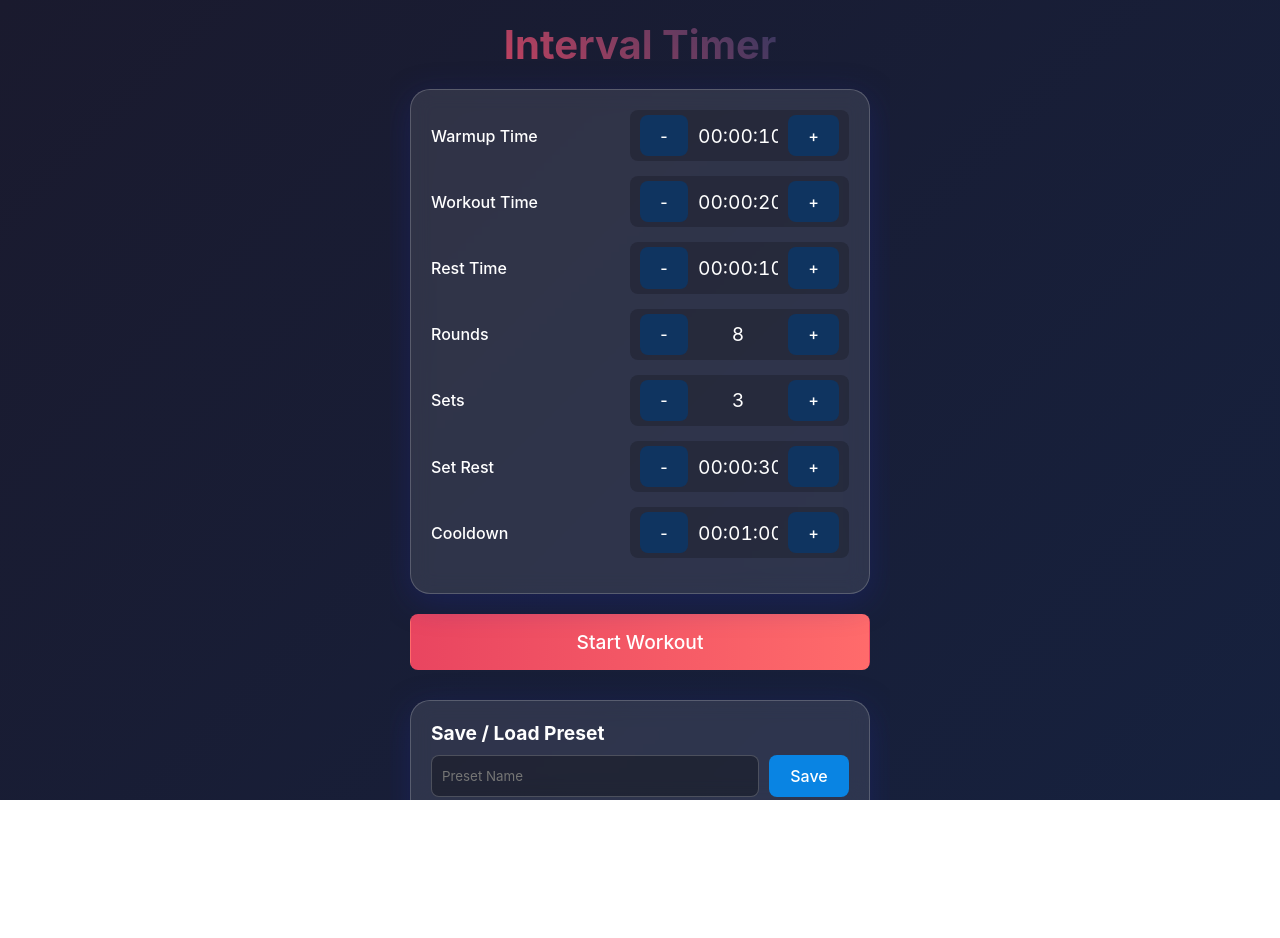
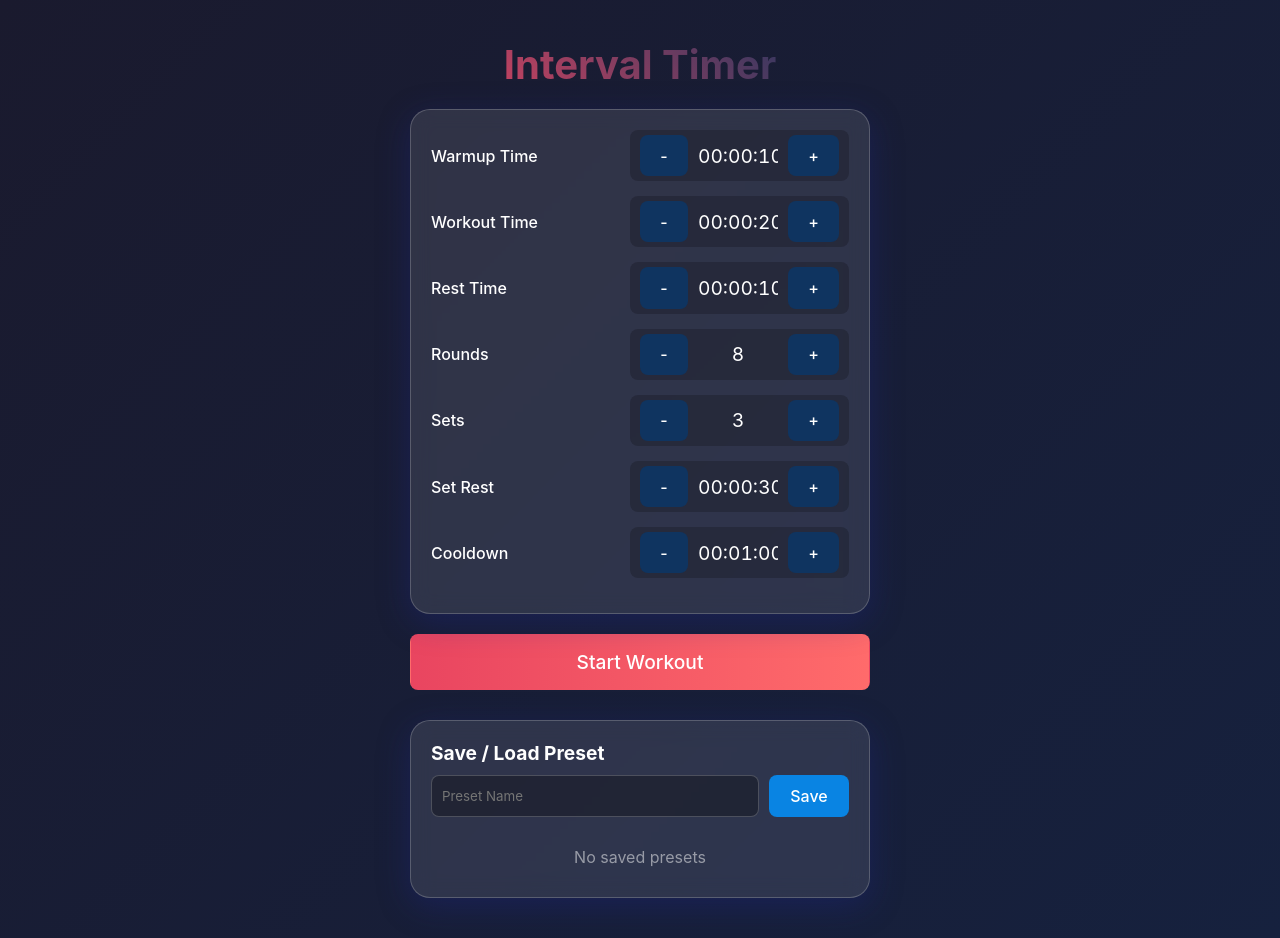
Before and after one commit to g-iki/IntervalTimer, a React (Vite) app: page / in a window 1280 px wide. Before the commit the page ends 800 px from the top, so only its background shows below. Built offline with nearby package versions, Linux system fonts and the light colour scheme.

Commit message:
feat: Add initial global styling, including CSS variables, base resets, and common component styles.

```diff
--- a/src/index.css
+++ b/src/index.css
@@ -21,19 +21,19 @@
 
 body {
   margin: 0;
-  display: flex;
-  place-items: center;
   min-width: 320px;
   min-height: 100vh;
   font-family: var(--font-family);
   background: linear-gradient(135deg, var(--color-bg-start) 0%, var(--color-bg-end) 100%);
   color: var(--color-text);
-  overflow: hidden; /* Prevent scrolling if possible, mobile app feel */
+  /* Allow natural scrolling on the window edge */
+  overflow-y: auto;
+  overflow-x: hidden;
 }
 
 #root {
   width: 100%;
-  height: 100vh;
+  min-height: 100vh;
   display: flex;
   flex-direction: column;
   align-items: center;
@@ -42,13 +42,11 @@ body {
 
 .container {
   width: 100%;
-  max-width: 500px; /* Mobile friendly max width */
-  height: 100%;
+  max-width: 500px;
   display: flex;
   flex-direction: column;
-  padding: 20px;
+  padding: 40px 20px;
   box-sizing: border-box;
-  overflow-y: auto;
 }
 
 h1, h2, h3 {
```
